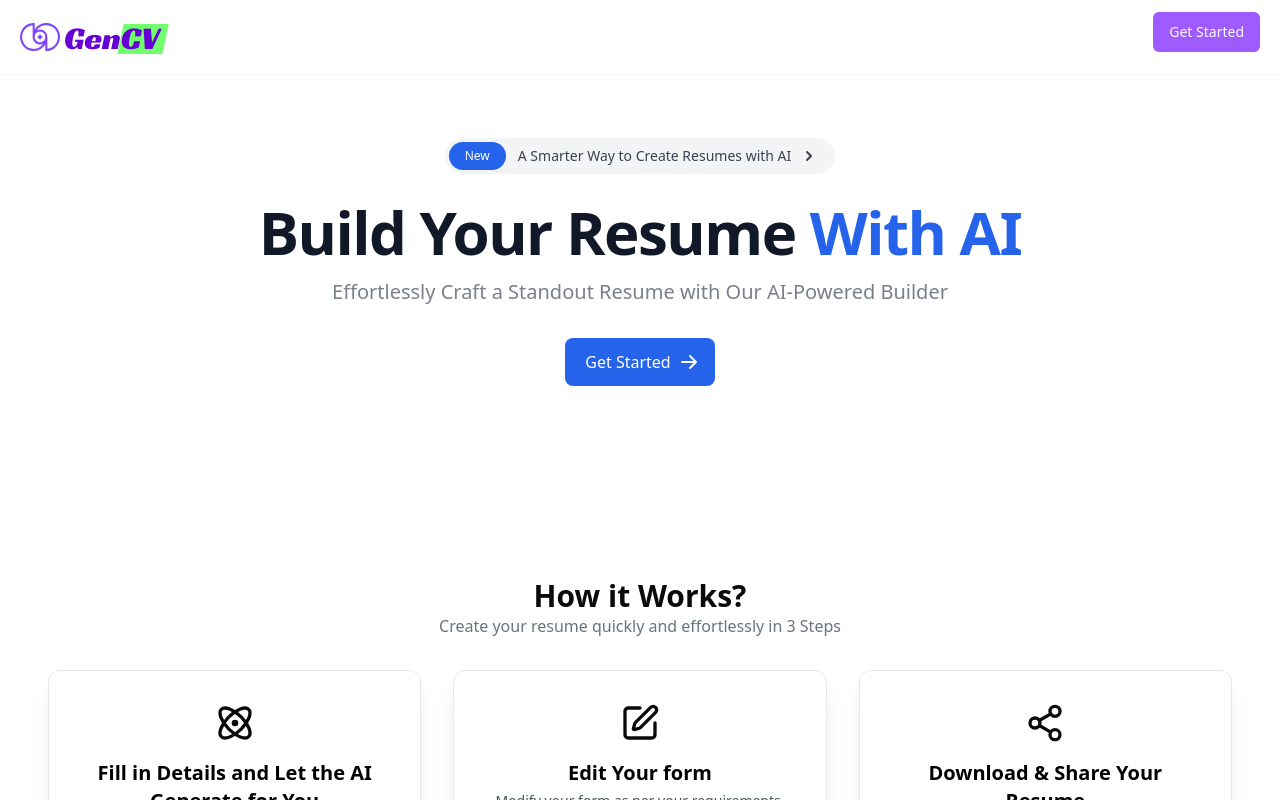
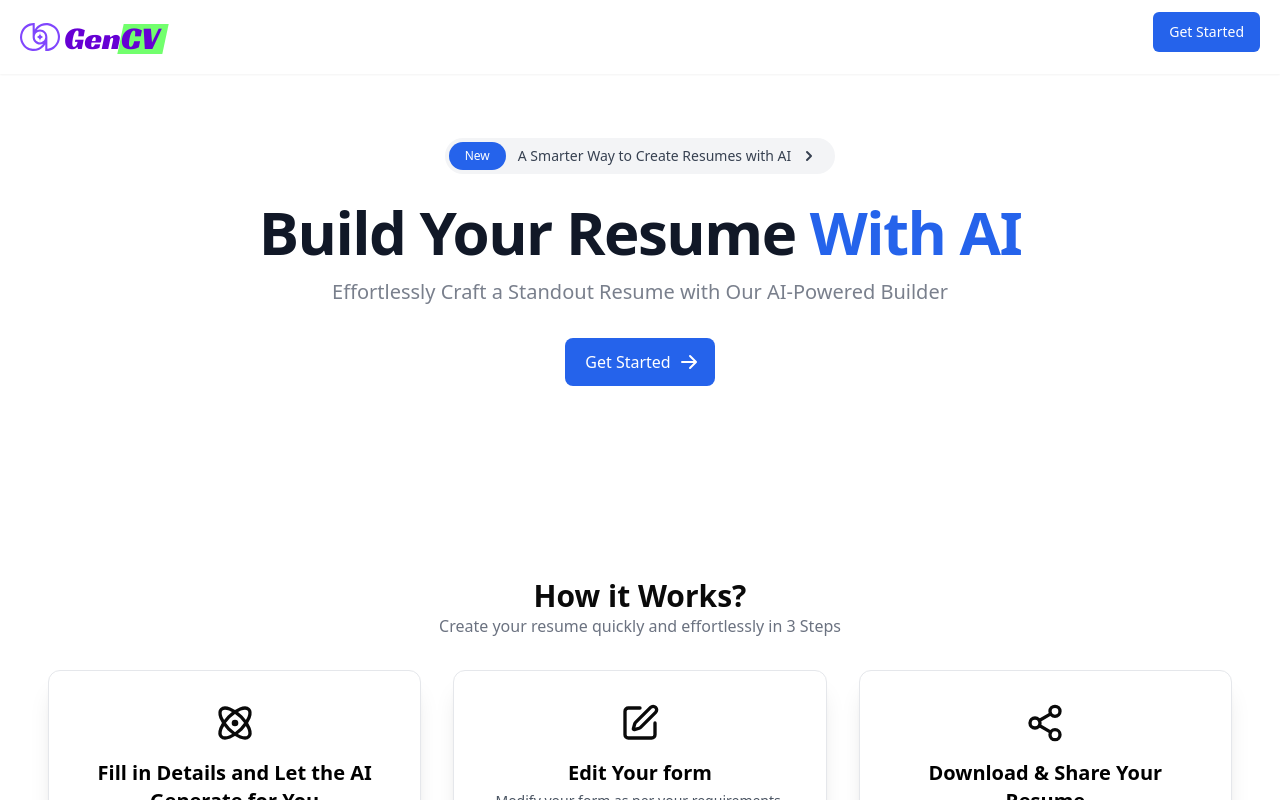
Before and after one commit to SamuelMLDev/GenAI_CV, a React (Vite) app: page / in a window 1280 px wide. Shown: the top 800 px of the page. Built offline with nearby package versions, Linux system fonts and the light colour scheme; no server answers.

Commit message:
Colour change

```diff
--- a/src/components/ui/button.jsx
+++ b/src/components/ui/button.jsx
@@ -9,7 +9,7 @@
     {
         variants: {
             variant: {
-                default: "bg-primary text-primary-foreground hover:bg-primary/90",
+                default: "bg-blue-600 text-white hover:bg-blue-700",
                 destructive:
                     "bg-destructive text-destructive-foreground hover:bg-destructive/90",
                 outline:
```
